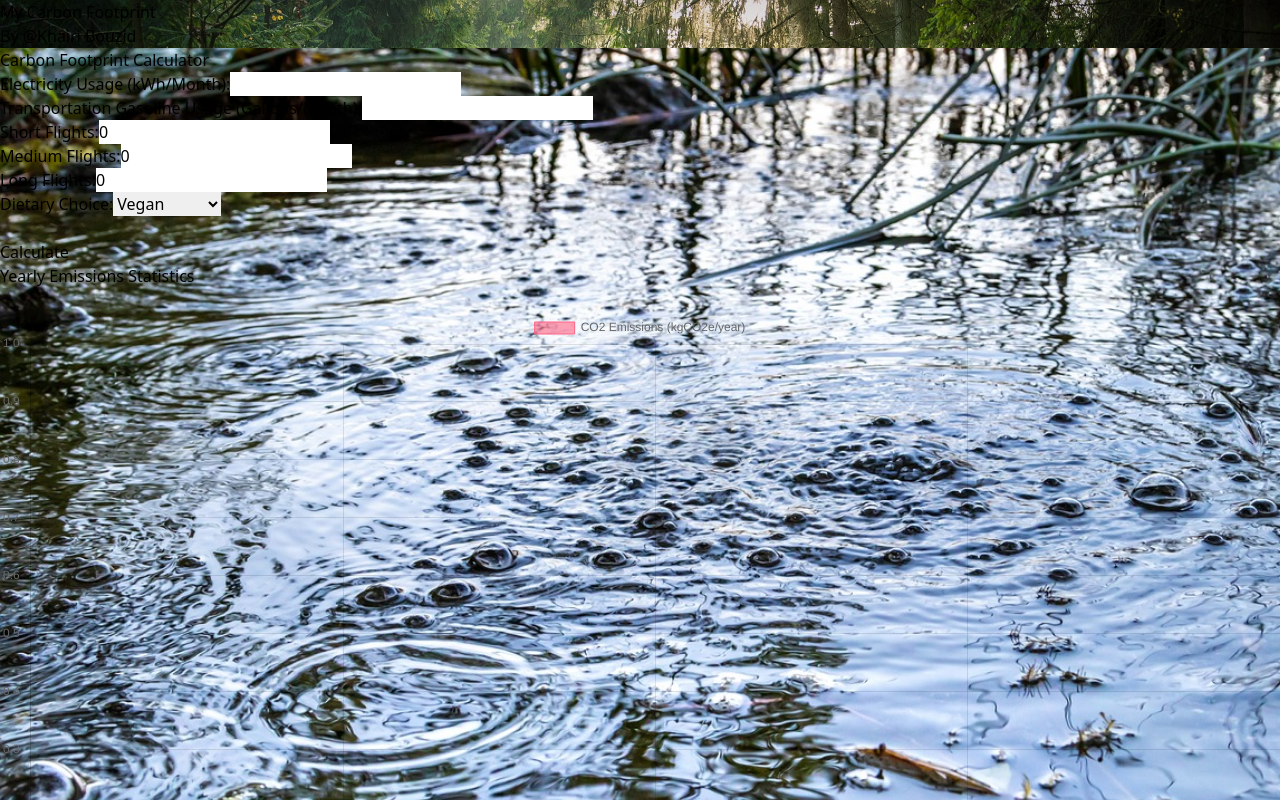
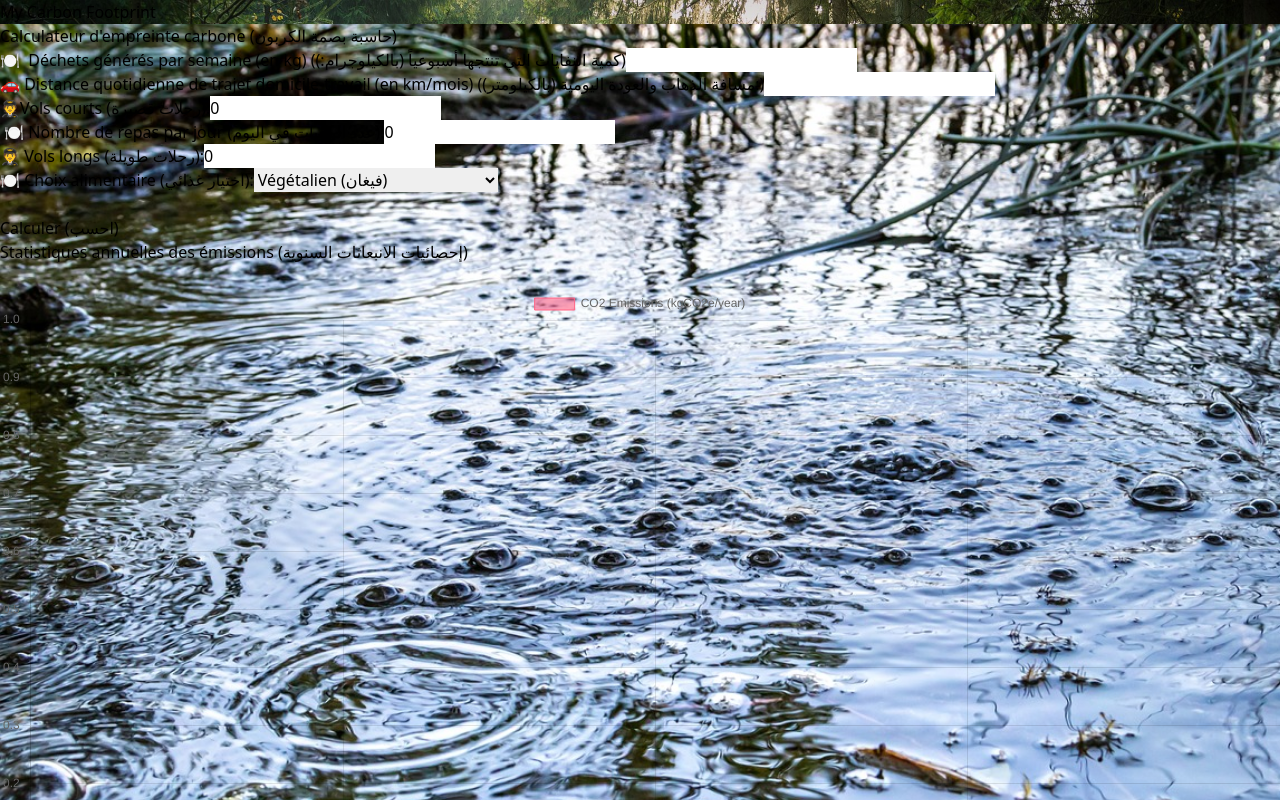
Before and after one commit to khairibzd/Carbon-Calculator, a React (Vite) app: page /section in a window 1280 px wide. Shown: the top 800 px of the page. Built offline with nearby package versions, Linux system fonts and the light colour scheme.

Commit message:
translate the inputs

```diff
--- a/src/Landing.tsx
+++ b/src/Landing.tsx
@@ -88,7 +88,7 @@ const dietaryFactors: { [key: string]: number } = {
 
     // Update chart data after receiving new results
     setChartData({
-      labels: ["Electricity", "Transportation", "Air Travel", "Dietary Choice"],
+      labels: ["Électricité ", "Transport ", "Transport AN   ", "Choix Almt "],
       datasets: [
         {
           label: "CO2 Emissions (kgCO2e/year)",
@@ -117,7 +117,7 @@ const dietaryFactors: { [key: string]: number } = {
   };
 
   const [chartData, setChartData] = useState<any>({
-    labels: ["Electricity", "Transportation", "Air Travel", "Dietary Choice"],
+    labels: ["Électricité ", "Transport ", "Transport AN   ", "Choix Almt "],
     datasets: [
       {
         label: "CO2 Emissions (kgCO2e/year)",
@@ -173,21 +173,21 @@ const dietaryFactors: { [key: string]: number } = {
           <h1 className="text-5xl font-bold mb-6 text-center text-white">
             My Carbon Footprint
           </h1>
-          <p className="text-xl font-bold text-center text-white">
-            By @Khairi Bouzid
-          </p>
+
         </div>
 
   <div className="flex flex-col md:flex-row gap-8 bg-gray-200 p-10 w-full max-w-screen-lg">
-          {/* Calculator */}
+  {/* Calculateur d'empreinte carbone (Calculatrice d'empreinte carbone) */}
   <div className="bg-white p-8 rounded-lg shadow-lg flex-1">
     <h1 className="text-3xl font-bold mb-6 text-center">
-              Carbon Footprint Calculator
+      Calculateur d'empreinte carbone (حاسبة بصمة الكربون)
     </h1>
     <form onSubmit={handleSubmit} className="space-y-4">
-              {/* Input fields */}
+      {/* Champs de saisie (مجالات الإدخال) */}
       <div className="flex flex-col">
-                <label className="mb-2">Electricity Usage (kWh/Month):</label>
+        <label className="mb-2">
+        🍽️ ️ Déchets générés par semaine (en kg) (كمية النفايات التي تنتجها أسبوعياً (بالكيلوجرام:))
+        </label>
         <input
           type="number"
           name="electricityUsageKWh"
@@ -198,7 +198,7 @@ const dietaryFactors: { [key: string]: number } = {
       </div>
       <div className="flex flex-col">
         <label className="mb-2">
-                  Transportation Gasoline Usage (Gallons/Month):
+        🚗  Distance quotidienne de trajet domicile-travail (en km/mois) (مسافة الذهاب والعودة اليومية (بالكيلومتر):)
         </label>
         <input
           type="number"
@@ -209,7 +209,7 @@ const dietaryFactors: { [key: string]: number } = {
         />
       </div>
       <div className="flex flex-col">
-                <label className="mb-2">Short Flights:</label>
+        <label className="mb-2">🧑‍✈️Vols courts (رحلات قصيرة):</label>
         <input
           type="number"
           name="flightsShortHaul"
@@ -219,7 +219,7 @@ const dietaryFactors: { [key: string]: number } = {
         />
       </div>
       <div className="flex flex-col">
-                <label className="mb-2">Medium Flights:</label>
+        <label className="mb-2">️ 🍽️ Nombre de repas par jour (عدد الوجبات في اليوم):</label>
         <input
           type="number"
           name="flightsMediumHaul"
@@ -229,7 +229,7 @@ const dietaryFactors: { [key: string]: number } = {
         />
       </div>
       <div className="flex flex-col">
-                <label className="mb-2">Long Flights:</label>
+        <label className="mb-2">🧑‍✈️ Vols longs (رحلات طويلة):</label>
         <input
           type="number"
           name="flightsLongHaul"
@@ -239,17 +239,17 @@ const dietaryFactors: { [key: string]: number } = {
         />
       </div>
       <div className="flex flex-col">
-                <label className="mb-2">Dietary Choice:</label>
+        <label className="mb-2"> 🍽️ Choix alimentaire (اختيار غذائي):</label>
         <select
           name="dietaryChoice"
           value={formData.dietaryChoice}
           onChange={handleChange}
           className="border border-gray-300 rounded-md p-2"
         >
-                  <option value="Vegan">Vegan</option>
-                  <option value="Vegetarian">Vegetarian</option>
-                  <option value="Pescatarian">Pescatarian</option>
-                  <option value="MeatEater">Meat Eater</option>
+          <option value="Vegan">Végétalien (فيغان)</option>
+          <option value="Vegetarian">Végétarien (نباتي)</option>
+          <option value="Pescatarian">Pescatarien (مأكولات بحرية)</option>
+          <option value="MeatEater">Mangeur de viande (آكل اللحوم)</option>
         </select>
       </div>
       <br />
@@ -258,50 +258,57 @@ const dietaryFactors: { [key: string]: number } = {
           type="submit"
           className="bg-blue-500 hover:bg-blue-600 text-white px-4 py-2 rounded-md transition-colors duration-300"
         >
-                  Calculate
+          Calculer (احسب)
         </button>
       </div>
     </form>
   </div>
 
-          {/* Results */}
-          <div className="bg-white p-8 rounded-lg shadow-lg flex-1">
+
+
+       {/* Résultats ( نتائج) */}
+<div className="bg-white p-8 rounded-lg shadow-lg flex-1 ">
   <h1 className="text-3xl font-bold mb-2">
-              Yearly Emissions Statistics
+    Statistiques annuelles des émissions (إحصائيات الانبعاثات السنوية)
   </h1>
   <br />
   <Bar data={chartData} options={chartOptions} />
   {result && (
     <div className="mt-8">
       <div>
-                  <p className="text-2xl font-bold">Air Travel: </p>
+        <p className="text-2xl font-bold">Transport aérien (النقل الجوي):</p>
         <p className="text-xl">
-                    {result.totalAirTravelEmissions} kgCO2e/year
+          {result.totalAirTravelEmissions} kgCO2e/an
         </p>
         <br />
-                  <p className="text-2xl font-bold">Electricity: </p>
+        <p className="text-2xl font-bold">Électricité (كهرباء):</p>
         <p className="text-xl">
-                    {result.yearlyElectricityEmissions} kgCO2e/year
+          {result.yearlyElectricityEmissions} kgCO2e/an
         </p>
         <br />
-                  <p className="text-2xl font-bold">Transportation: </p>
+        <p className="text-2xl font-bold">Transport (نقل):</p>
         <p className="text-xl">
-                    {result.yearlyTransportationEmissions} kgCO2e/year
+          {result.yearlyTransportationEmissions} kgCO2e/an
         </p>
         <br />
-                  <p className="text-2xl font-bold">Dietary Choice: </p>
+        <p className="text-2xl font-bold">Choix alimentaire (اختيار غذائي):</p>
         <p className="text-xl">
-                    {result.dietaryChoiceEmissions} kgCO2e/year
+          {result.dietaryChoiceEmissions} kgCO2e/an
         </p>
         <br />
         <p className="text-xl font-bold">
-                    TOTAL : {result.totalYearlyEmissions} kgCO2e/year
+          TOTAL : {result.totalYearlyEmissions} kgCO2e/an
         </p>
       </div>
     </div>
+
             )}
           </div>
+
         </div>
+        <p className="text-xl font-bold bg-white rounded  mt-10 text-center text-black">
+            By @Khairi Bouzid
+          </p>
       </div>
     </>
   );
```
Lines whose indentation alone changed are shown as unchanged.
